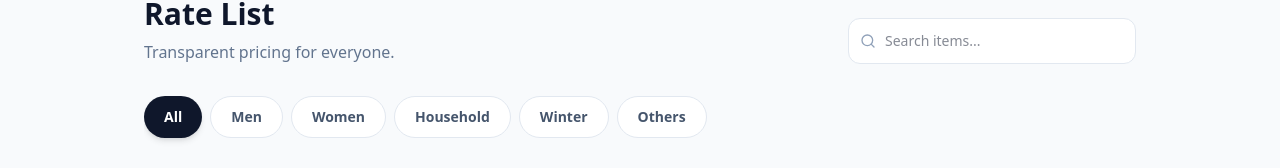
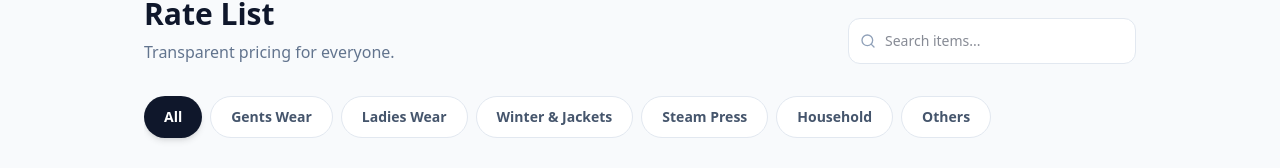
Before and after one commit to aryank354/kavya-dry-cleaners, a React (Vite) app in the folder client/: page / in a window 1280 px wide. Shown: the part 1395-1563 px from the top of the page. Built offline with nearby package versions, Linux system fonts and the light colour scheme; no server answers.

Commit message:
categories changed

```diff
--- a/client/src/App.jsx
+++ b/client/src/App.jsx
@@ -8,7 +8,15 @@ const BASE_URL = import.meta.env.PROD
   ? "https://kavya-dry-cleaners.onrender.com"
   : "http://localhost:5000";
 
-const categories = ['All', 'Men', 'Women', 'Household', 'Winter', 'Others'];
+const categories = [
+  'All',
+  'Gents Wear',
+  'Ladies Wear',
+  'Winter & Jackets',
+  'Steam Press',
+  'Household',
+  'Others'
+];
 
 const features = [
   { icon: Sparkles, title: "Premium Quality", desc: "Expert fabric care" },
```
